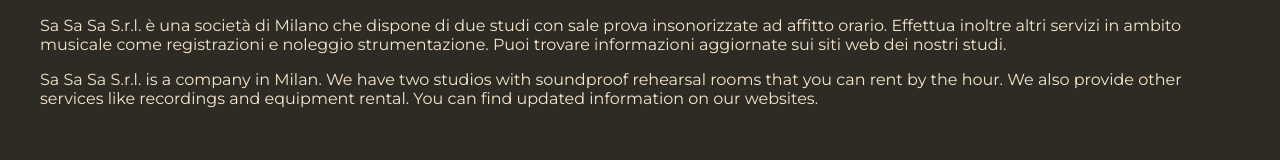
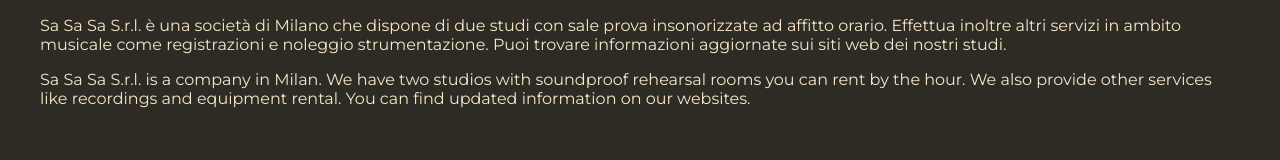
Before and after one commit to sirLisko/sasasa, a React (Create React App) app: page / in a window 1280 px wide. Shown: the part 150-310 px from the top of the page. Built offline with nearby package versions, Linux system fonts and the light colour scheme; no server answers.

Commit message:
fix: fixed descriptions and link

```diff
--- a/public/index.html
+++ b/public/index.html
@@ -6,7 +6,8 @@
   <link rel="icon" href="%PUBLIC_URL%/favicon.ico" />
   <meta name="viewport" content="width=device-width, initial-scale=1" />
   <meta name="theme-color" content="#000000" />
-  <meta name="description" content="Sa Sa Sa s.r.l." />
+  <meta name="description"
+    content="Sa Sa Sa S.r.l. è una società di Milano che dispone di due studi con sale prova insonorizzate ad affitto orario. Effettua inoltre altri servizi in ambito musicale come registrazioni e noleggio strumentazione. Puoi trovare informazioni aggiornate sui siti web dei nostri studi." />
   <link rel="apple-touch-icon" href="%PUBLIC_URL%/logo192.png" />
   <link rel="preconnect" href="https://fonts.googleapis.com">
   <link rel="preconnect" href="https://fonts.gstatic.com" crossorigin>
@@ -14,7 +15,8 @@
   <meta property="og:url" content="https://sasasasrl.com/" />
   <meta property="og:type" content="article" />
   <meta property="og:title" content="Sa Sa Sa s.r.l." />
-  <meta property="og:description" content="Sa Sa Sa s.r.l." />
+  <meta property="og:description"
+    content="Sa Sa Sa S.r.l. è una società di Milano che dispone di due studi con sale prova insonorizzate ad affitto orario. Effettua inoltre altri servizi in ambito musicale come registrazioni e noleggio strumentazione. Puoi trovare informazioni aggiornate sui siti web dei nostri studi." />
   <meta property="og:image" itemprop="image" content="https://sasasasrl.com/android-chrome-512x512.png" />
   <!--
       manifest.json provides metadata used when your web app is installed on a
--- a/src/Home/Home.jsx
+++ b/src/Home/Home.jsx
@@ -21,9 +21,9 @@ const Home = () => {
         </p>
         <p>
           Sa Sa Sa S.r.l. is a company in Milan. We have two studios with
-          soundproof rehearsal rooms that you can rent by the hour. We also
-          provide other services like recordings and equipment rental. You can
-          find updated information on our websites.
+          soundproof rehearsal rooms you can rent by the hour. We also provide
+          other services like recordings and equipment rental. You can find
+          updated information on our websites.
         </p>
       </div>
       <div className={styles.cards}>
@@ -34,7 +34,7 @@ const Home = () => {
           subtitle="Soundlab"
           link="https://www.kubisoundlab.com/"
           socials={{
-            fb: "https://www.facebook.com/kubi.soundlab",
+            fb: "https://linktr.ee/kubi_soundlab",
             in: "https://www.instagram.com/kubi_soundlab/",
           }}
         />
@@ -45,7 +45,7 @@ const Home = () => {
           subtitle="Studio"
           link="https://www.menoduestudio.com/"
           socials={{
-            fb: "https://www.facebook.com/menoduestudio",
+            fb: "https://linktr.ee/menodue",
             in: "https://www.instagram.com/menoduestudio/",
           }}
         />
```
